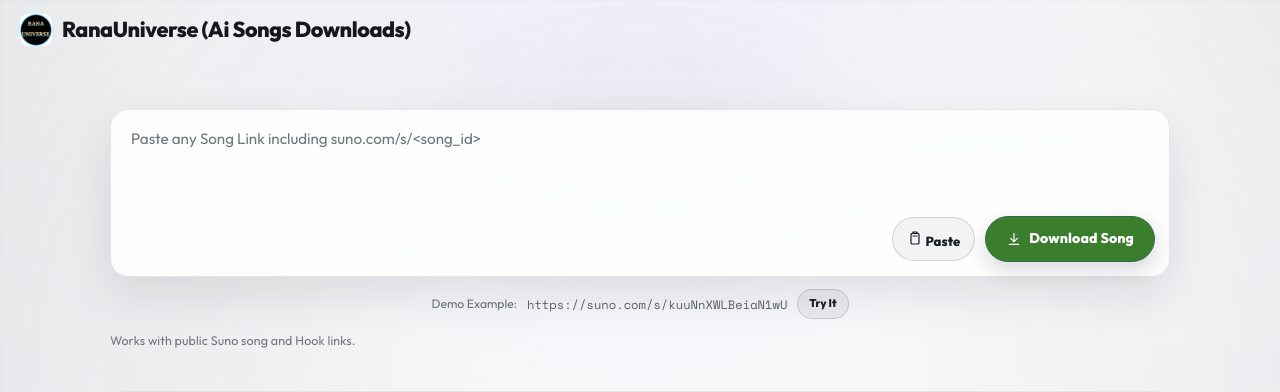
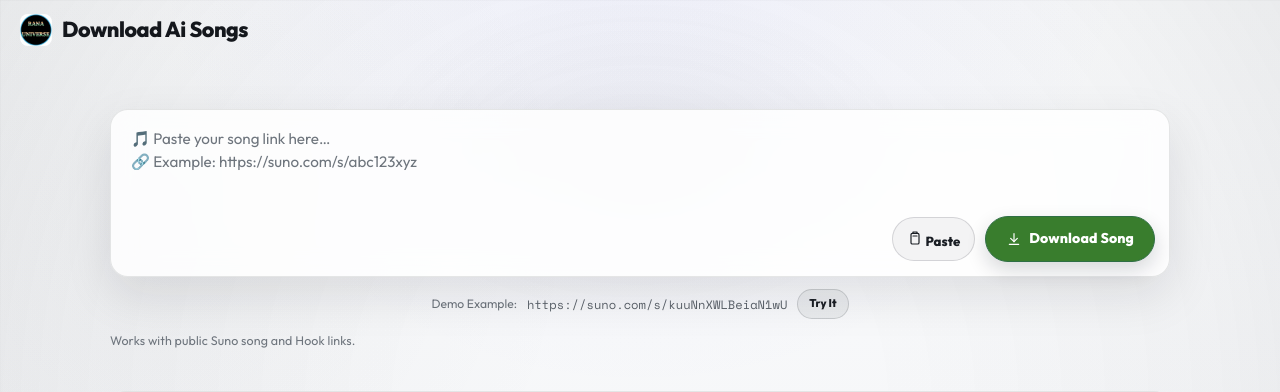
Before and after one commit to RanaUniverse/suno_1_checking, a Flask app: page / in a window 1280 px wide. Shown: the top 392 px of the page. Run offline with Flask 3, Linux system fonts and the light colour scheme; some libraries are stand-ins or nearby versions.

Commit message:
just change the main headers

```diff
--- a/templates/index.html
+++ b/templates/index.html
@@ -54,7 +54,7 @@ index.html
   <nav class="site-nav" aria-label="Main">
     <div class="nav-container">
       <a href="/" class="logo"><img src="/static/favicon/ru.png" alt="MY logo" width="32" height="32"
-          decoding="async" /><span>RanaUniverse (Ai Songs Downloads)</span></a>
+          decoding="async" /><span>Download Ai Songs</span></a>
     </div>
   </nav>
 
@@ -64,7 +64,8 @@ index.html
 
         <form class="dl-form" id="dl-form" autocomplete="off">
           <div class="dl-input-wrap">
-            <textarea id="dl-input" name="url" placeholder="Paste any Song Link including suno.com/s/<song_id>"
+            <textarea id="dl-input" name="url"
+              placeholder="🎵 Paste your song link here…&#10;🔗 Example: https://suno.com/s/abc123xyz"
               spellcheck="false" aria-label="Suno song URL" rows="3"></textarea>
             <div class="dl-input-bar">
               <button type="button" class="dl-paste-btn" id="dl-paste"
```
